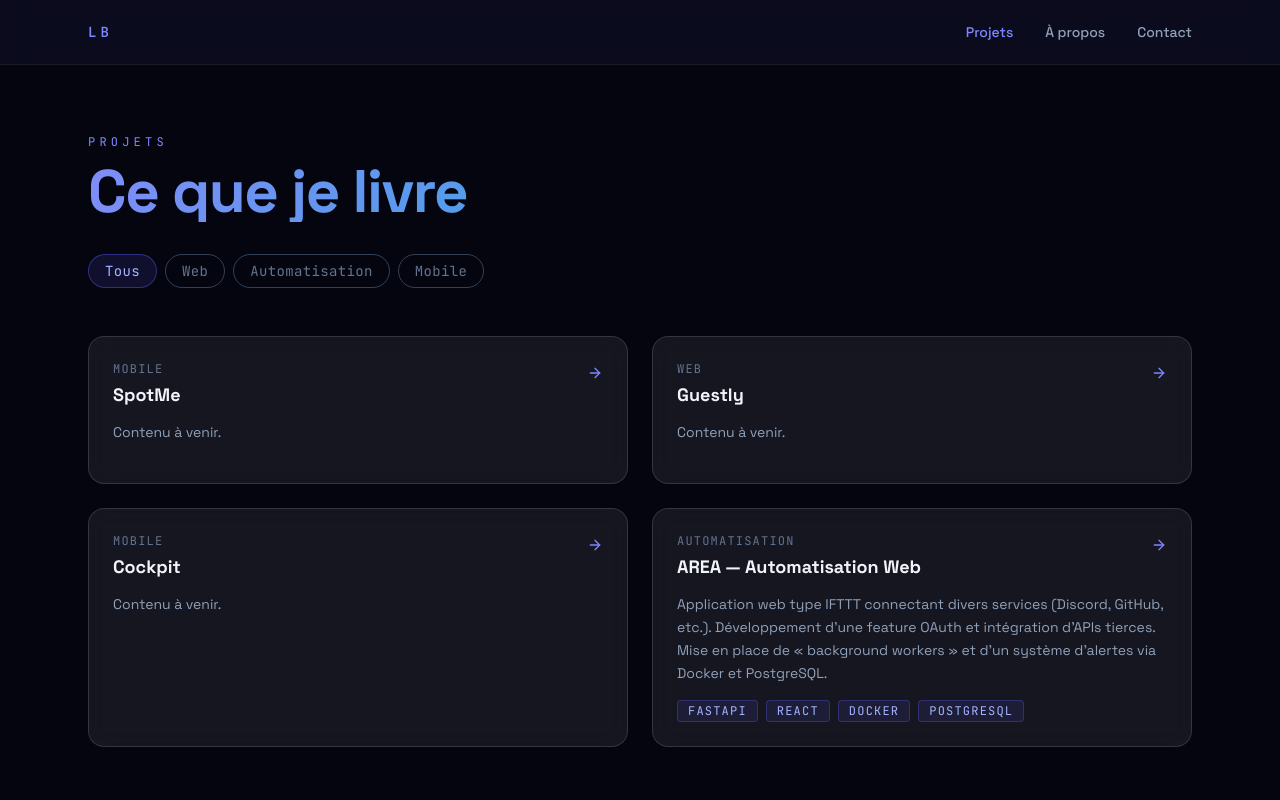
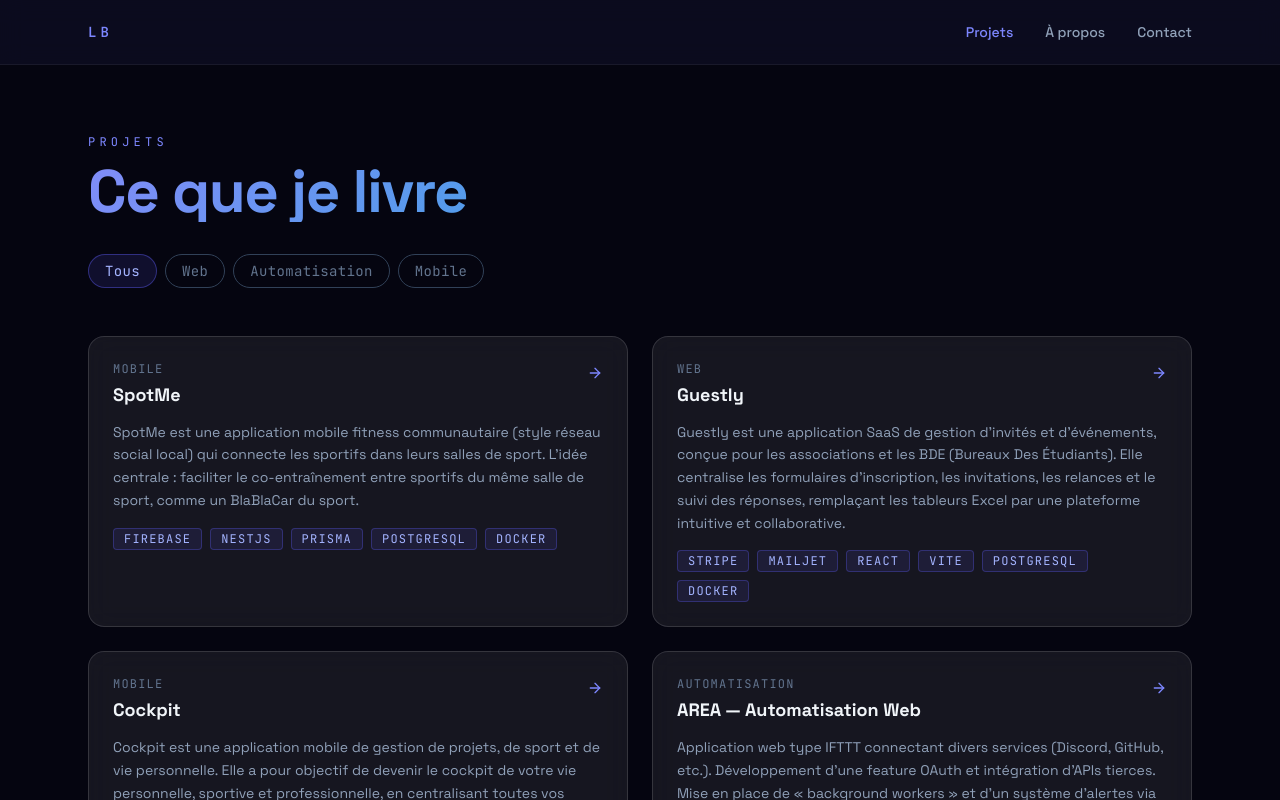
Before and after one commit to Leonardbaraton/portfolio, a React (Vite) app: page /projets in a window 1280 px wide. Shown: the top 800 px of the page. Built offline with nearby package versions, Linux system fonts and the light colour scheme.

Commit message:
fix: mettre à jour les descriptions et les stacks des projets dans le fichier projects.ts

```diff
--- a/src/data/projects.ts
+++ b/src/data/projects.ts
@@ -12,22 +12,22 @@ export const projects: Project[] = [
   {
     slug: 'spotme',
     title: 'SpotMe',
-    description: 'Contenu à venir.',
-    stack: [],
+    description: "SpotMe est une application mobile fitness communautaire (style réseau social local) qui connecte les sportifs dans leurs salles de sport. L'idée centrale : faciliter le co-entraînement entre sportifs du même salle de sport, comme un BlaBlaCar du sport.",
+    stack: ['Firebase', 'NestJS', 'Prisma', 'PostgreSQL', 'Docker'],
     category: 'mobile',
   },
   {
     slug: 'guestly',
     title: 'Guestly',
-    description: 'Contenu à venir.',
-    stack: [],
+    description: "Guestly est une application SaaS de gestion d'invités et d'événements, conçue pour les associations et les BDE (Bureaux Des Étudiants). Elle centralise les formulaires d'inscription, les invitations, les relances et le suivi des réponses, remplaçant les tableurs Excel par une plateforme intuitive et collaborative.",
+    stack: ['Stripe', 'Mailjet', 'React', 'Vite', 'PostgreSQL', 'Docker'],
     category: 'web',
   },
   {
     slug: 'cockpit',
     title: 'Cockpit',
-    description: 'Contenu à venir.',
-    stack: [],
+    description: "Cockpit est une application mobile de gestion de projets, de sport et de vie personnelle. Elle a pour objectif de devenir le cockpit de votre vie personnelle, sportive et professionnelle, en centralisant toutes vos tâches, objectifs et activités dans une seule interface intuitive. ",
+    stack: ['SwiftUI'],
     category: 'mobile',
   },
   {
```
